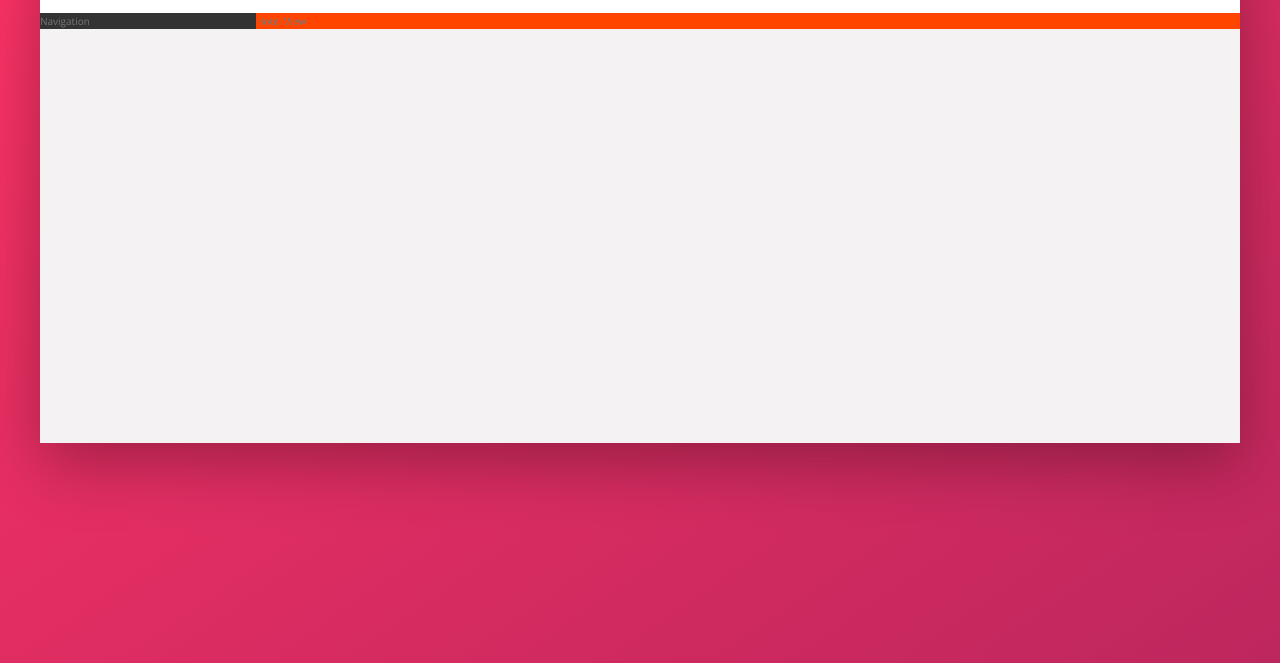
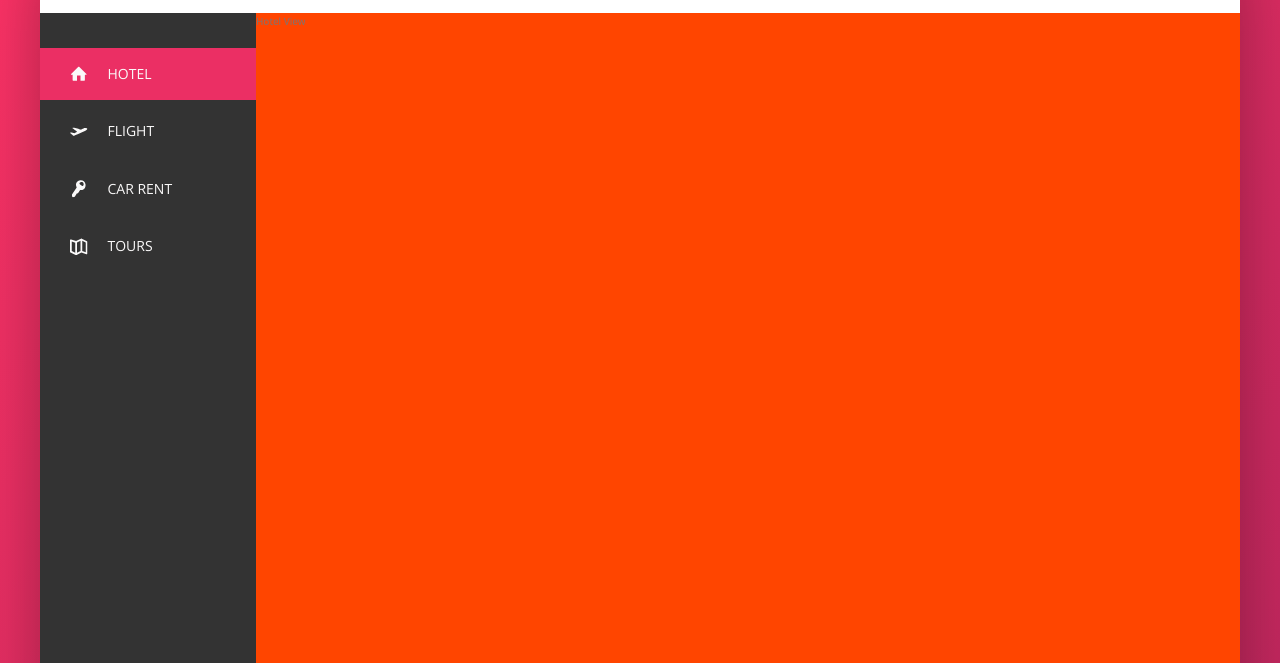
Before and after one commit to ZobaerIslam/Trillo, a website: page index.html in a window 1280 px wide. Shown: the part 137-800 px from the top of the page. Drawn offline with nearby package versions, Linux system fonts and the light colour scheme.

Commit message:
building the navigation

```diff
--- a/index.html
+++ b/index.html
@@ -46,7 +46,43 @@
         </header>
         <div class="content">
             <nav class="sidebar">
-                Navigation
+                <ul class="side-nav">
+                    <li class="side-nav__item side-nav__item--active">
+                        <a href="#" class="side-nav__link">
+                            <svg class="side-nav__icon">
+                                <use xlink:href="img/sprite.svg#icon-home"></use>
+                            </svg>
+                            <span>Hotel</span>
+                        </a>
+                    </li>
+                    <li class="side-nav__item">
+                        <a href="#" class="side-nav__link">
+                            <svg class="side-nav__icon">
+                                <use xlink:href="img/sprite.svg#icon-aircraft-take-off"></use>
+                            </svg>
+                            <span>Flight</span>
+                        </a>
+                    </li>
+                    <li class="side-nav__item">
+                        <a href="#" class="side-nav__link">
+                            <svg class="side-nav__icon">
+                                <use xlink:href="img/sprite.svg#icon-key"></use>
+                            </svg>
+                            <span>Car rent</span>
+                        </a>
+                    </li>
+                    <li class="side-nav__item">
+                        <a href="#" class="side-nav__link">
+                            <svg class="side-nav__icon">
+                                <use xlink:href="img/sprite.svg#icon-map"></use>
+                            </svg>
+                            <span>Tours</span>
+                        </a>
+                    </li>
+                </ul>
+                <div class="legal">
+                    &copy; 2021 by trillo. All rights reserved.
+                </div>
             </nav>
             <main class="hotel-view">
                 Hotel View
--- a/sass/_components.scss
+++ b/sass/_components.scss
@@ -118,3 +118,79 @@
         margin-right: 1rem;
     }
 }
+
+
+
+///////////////////
+////    SIDE NAVIGATION
+
+.side-nav {
+    font-size: 1.4rem;
+    list-style: none;
+    margin-top: 3.5rem;
+
+    &__item {
+        position: relative;
+
+        &:not(:last-child) {
+            margin-bottom: .5rem;
+        }
+    }
+
+    &__item::before {
+        content: "";
+        position: absolute;
+        top: 0;
+        left: 0;
+        height: 100%;
+        width: 3px;
+        background-color: var(--color-primary);
+        transform: scaleY(0);
+        // transform-origin: bottom;
+        transition: transform .2s, width .4s cubic-bezier(1,0,0,1) .2s, background-color .2s;
+    }
+
+
+    &__item:hover::before, &__item--active::before {
+        transform: scaleY(1);
+        width: 100%;
+    }
+
+    &__item:active::before {
+        background-color: var(--color-primary-light);
+    }
+
+    &__link:link, &__link:visited {
+        color: var(--color-grey-light-1);
+        text-decoration: none;
+        text-transform: uppercase;
+        display: block;
+        padding: 1.5rem 3rem;
+        z-index: 10;
+        position: relative;
+        display: flex;
+        align-items: center;
+    }
+
+    &__link:hover {
+        color: var;
+    }
+
+    &__icon {
+        width: 1.75rem;
+        height: 1.75rem;
+        margin-right: 2rem;
+        fill: currentColor;
+    }
+}
+
+
+////////////////////////////////
+/////   LEGAL TEXT
+
+.legal {
+    font-size: 1.2rem;
+    text-align: center;
+    padding: 2.5rem;
+    color: var(--color-grey-light-4);
+}
--- a/sass/_layout.scss
+++ b/sass/_layout.scss
@@ -25,9 +25,15 @@
 .sidebar {
     background-color: var(--color-grey-dark-1);
     flex: 0 0 18%;
+
+    display: flex;
+    flex-direction: column;
+    justify-content: space-between;
 }
 
 .hotel-view {
     background-color: orangered;
+
+    height: 80rem;
     flex: 1;
 }
```
Also changed, not shown: css/style.css.
